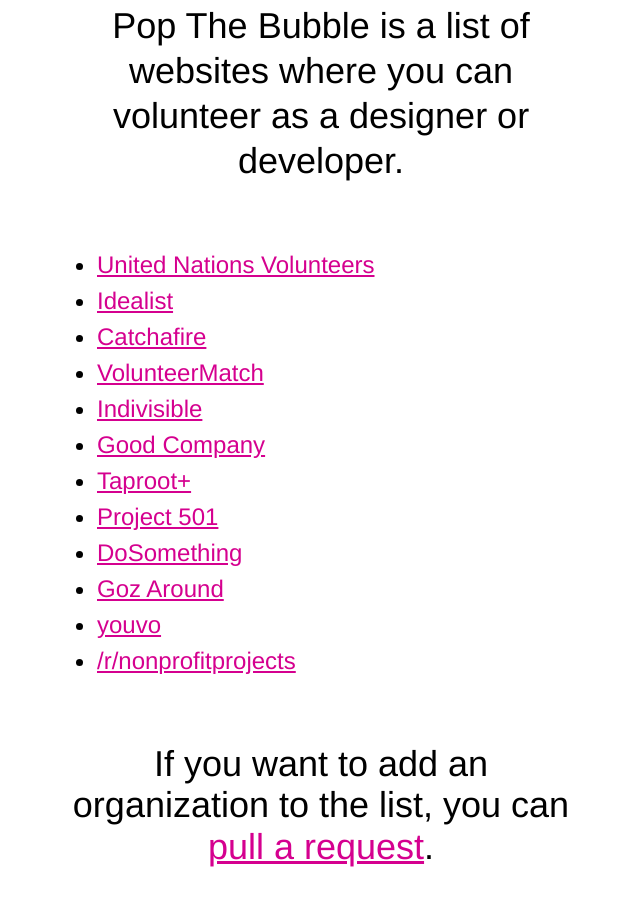
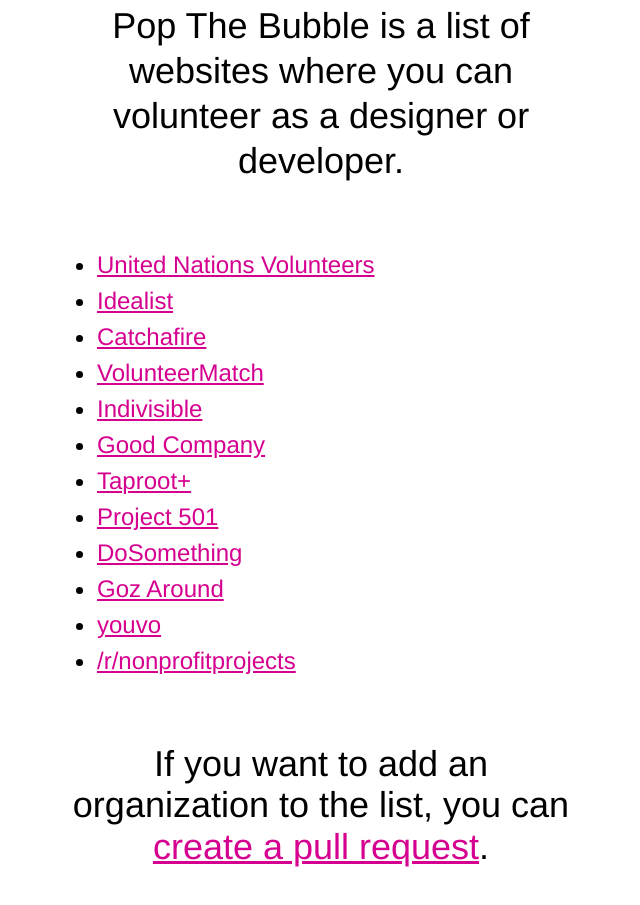
Before and after one commit to djordjevlais/popthebubble, a plain HTML site: page index.html in a window 1280 px wide. Shown: the part 233-1138 px from the top of the page, without its empty margins (319-959 px from the left). Drawn offline with nearby package versions, Linux system fonts and the light colour scheme.

Commit message:
Add github link.

```diff
--- a/index.html
+++ b/index.html
@@ -26,7 +26,7 @@
             </ul>
         </main>
         <footer>
-            <p class="f2 tc mt3 mt5-ns">If you want to add an organization to the list, you can <a href="#" class="dark-pink">pull a request</a>.</p>
+            <p class="f2 tc mt3 mt5-ns">If you want to add an organization to the list, you can <a href="https://github.com/djordjevlais/popthebubble" class="dark-pink">create a pull request</a>.</p>
         </footer>
     </div>
   </body>
```
